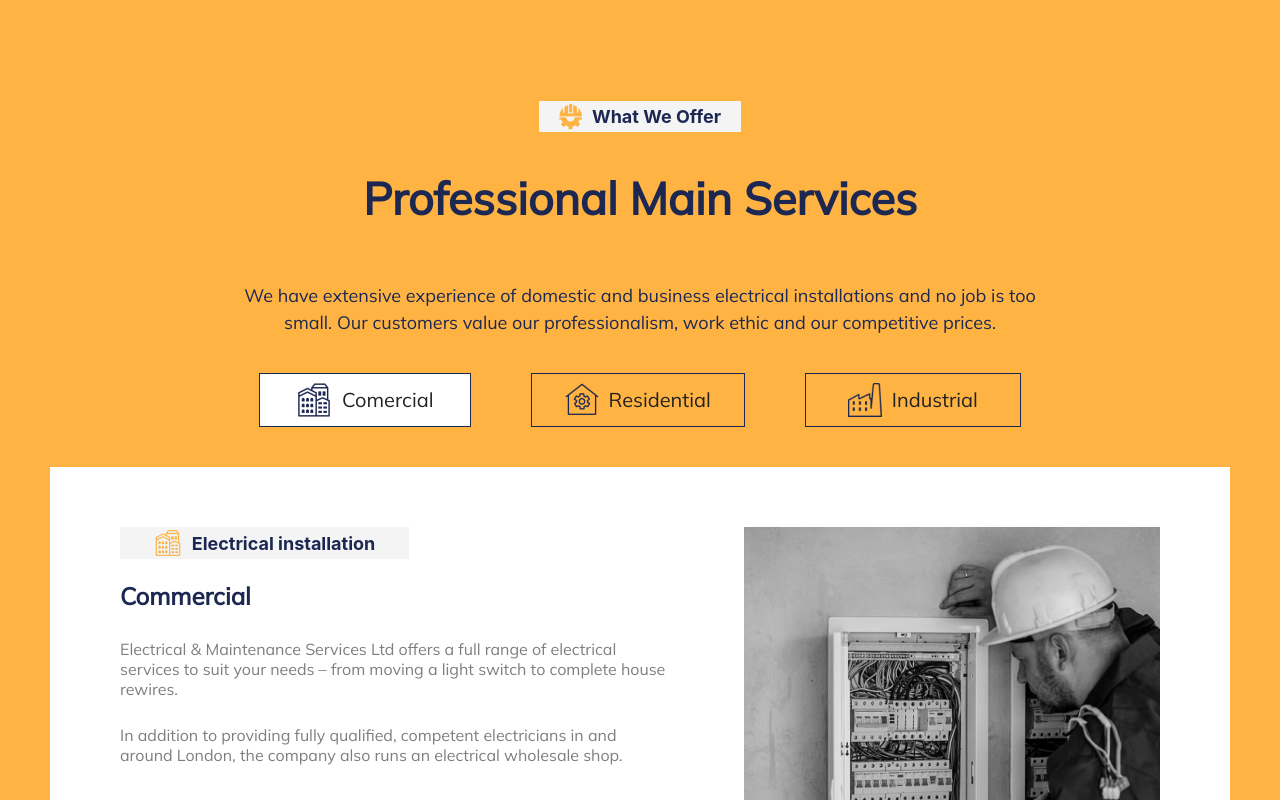
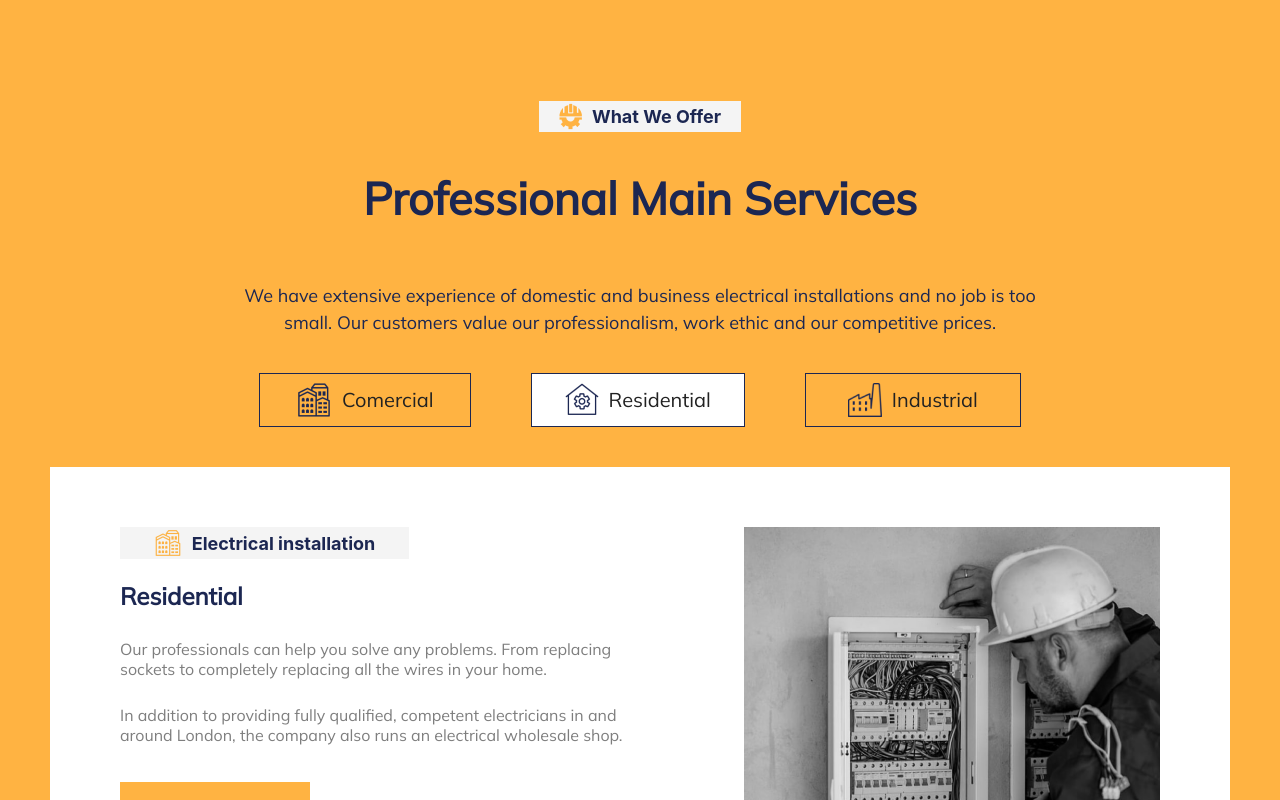
Before and after one commit to Klaot/bluecollor, a React (Create React App) app: page / in a window 1280 px wide. Both pictures are taken after a click on the button "Residential". Shown: the part 2002-2802 px from the top of the page. Built offline with nearby package versions, Linux system fonts and the light colour scheme.

Commit message:
добавил переключение компонента при нажатие на кнопку в WhatWeOffer

```diff
--- a/src/components/WhatWeOffer.js
+++ b/src/components/WhatWeOffer.js
@@ -1,3 +1,4 @@
+import { useState } from 'react';
 import Minilogo from '../image/minilogo.png';
 import Comercial from '../image/comercial.png';
 import ComercialYellow from '../image/comercialyellow.png';
@@ -7,6 +8,11 @@ import Industrial from '../image/industrial.png';
 
 
 const WhatWeOffer = () => {
+
+    const [activeBtn, setActiveBtn] = useState(1)
+    let btnActive1 = activeBtn === 1 ? 'active-btn' : '';
+    let btnActive2 = activeBtn === 2 ? 'active-btn' : '';
+    let btnActive3 = activeBtn === 3 ? 'active-btn' : '';
     return (
         <section className='container what-we-offer'>
             <div className='what-we-offer-info'>
@@ -23,7 +29,7 @@ const WhatWeOffer = () => {
             <div>
                 <div className='what-we-offer-allBtn'>
                     <div >
-                        <button className='what-we-offer-Btn' id='active-btn'>
+                        <button className='what-we-offer-Btn' id={btnActive1} onClick={() => setActiveBtn(1)}>
                             <div className='comercial-btn '>
                                 <img src={Comercial} alt='Comercial icon'/>
                                 <p>Comercial</p>
@@ -31,7 +37,7 @@ const WhatWeOffer = () => {
                         </button>
                     </div>
                     <div>
-                        <button>
+                        <button id={btnActive2} onClick={() => setActiveBtn(2)}>
                             <div className='residential-btn'>
                                 <img src={Residential} alt='Residential icon'/>
                                 <p>Residential</p>
@@ -39,7 +45,7 @@ const WhatWeOffer = () => {
                         </button>
                     </div>
                     <div>
-                        <button>
+                        <button id={btnActive3} onClick={() => setActiveBtn(3)}>
                             <div className='industrial-btn'>
                                 <img src={Industrial} alt='Industrial icon'/>
                                 <p>Industrial</p>
@@ -48,12 +54,38 @@ const WhatWeOffer = () => {
                     </div>
                 </div>
             </div>
-            <ViewComercial/>
+            {activeBtn === 1 ? <ViewComercial/> : null ||
+            activeBtn === 2 ? <ViewResidential/> : null ||
+            activeBtn === 3 ? <ViewIndustrial/> : null}
         </section>
     )
 }
 
 export default WhatWeOffer;
+
+const ViewResidential = () => {
+    return (
+        <div className='ViewComercial'>
+            <div className='ViewComercial-info'>
+                <div className='what-we-offer-minilogo'>
+                    <img src={ComercialYellow} alt='minilogoYellow'/>
+                    <h4>Electrical installation</h4>
+                </div>
+                <h1>Residential</h1>
+                <p>Our professionals can help you solve any problems.
+                From replacing sockets to completely replacing
+                all the wires in your home.</p>
+                <p>In addition to providing fully qualified, competent
+                electricians in and around London, the company also runs
+                an electrical wholesale shop.</p>
+                <button>Read More</button>
+            </div>
+            <div>
+                <img src={ComercialImg} alt='ComercialImg'/>
+            </div>
+        </div>
+    );
+};
 
 const ViewComercial = () => {
     return (
@@ -78,3 +110,27 @@ const ViewComercial = () => {
         </div>
     );
 };
+
+const ViewIndustrial = () => {
+    return (
+        <div className='ViewComercial'>
+            <div className='ViewComercial-info'>
+                <div className='what-we-offer-minilogo'>
+                    <img src={ComercialYellow} alt='minilogoYellow'/>
+                    <h4>Electrical installation</h4>
+                </div>
+                <h1>Industrial</h1>
+                <p>Let us help your business improve and generate more
+                revenue. We will improve your production and set up
+                all your equipment..</p>
+                <p>In addition to providing fully qualified, competent
+                electricians in and around London, the company also runs
+                an electrical wholesale shop.</p>
+                <button>Read More</button>
+            </div>
+            <div>
+                <img src={ComercialImg} alt='ComercialImg'/>
+            </div>
+        </div>
+    );
+};
--- a/src/styles/styles.scss
+++ b/src/styles/styles.scss
@@ -369,6 +369,7 @@ $colorH4: #1C2752;
     line-height: 30px;
     cursor: pointer;
 
+
     img {
       width: 36px;
       height: 36px;
@@ -378,6 +379,7 @@ $colorH4: #1C2752;
       margin: 0;
     }
   }
+
 
   .residential-btn {
     border: none;
@@ -419,6 +421,7 @@ $colorH4: #1C2752;
   }
 
   #active-btn {
+    transition: all 0.5s ease-out;
     background: #fff;
   }
 
```
